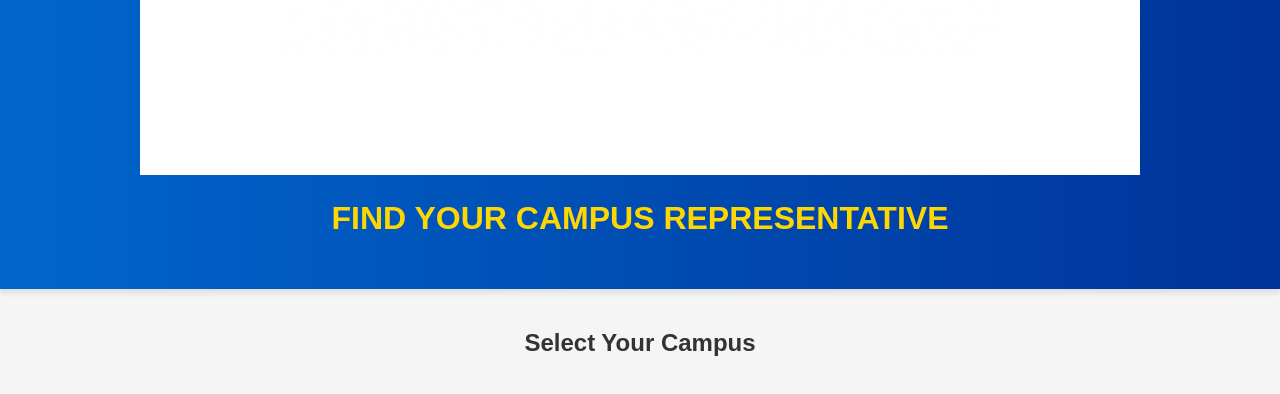
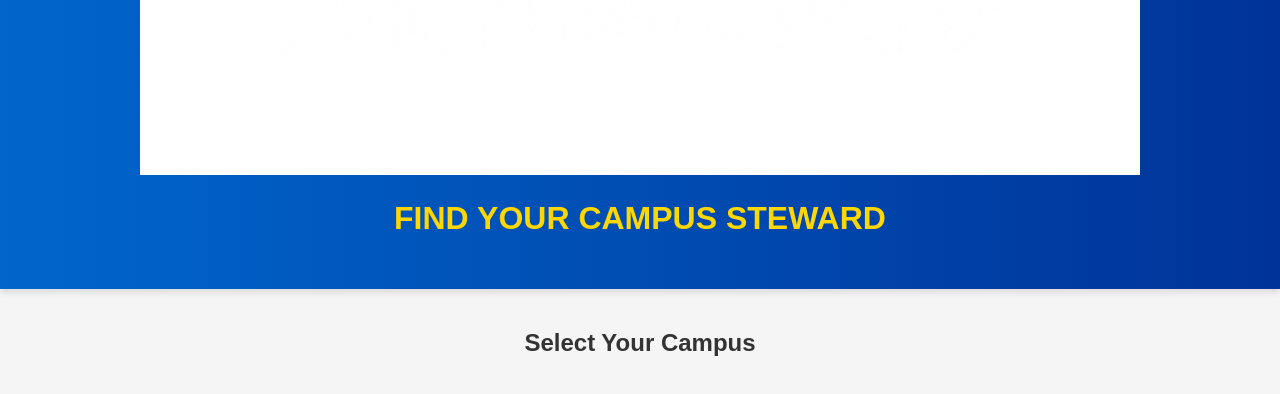
Before and after one commit to sazmatic/stewards, a plain HTML site: page index.html in a window 1280 px wide. Shown: the part 855-1249 px from the top of the page. Drawn offline with Linux system fonts and the light colour scheme.

Commit message:
Update index.html

```diff
--- a/index.html
+++ b/index.html
@@ -10,7 +10,7 @@
 <body>
   <header>
     <img src="logo.png" alt="Teamsters Logo" class="logo">
-    <h1>Find Your Campus Representative</h1>
+    <h1>Find Your Campus Steward</h1>
   </header>
 
   <main>
```
